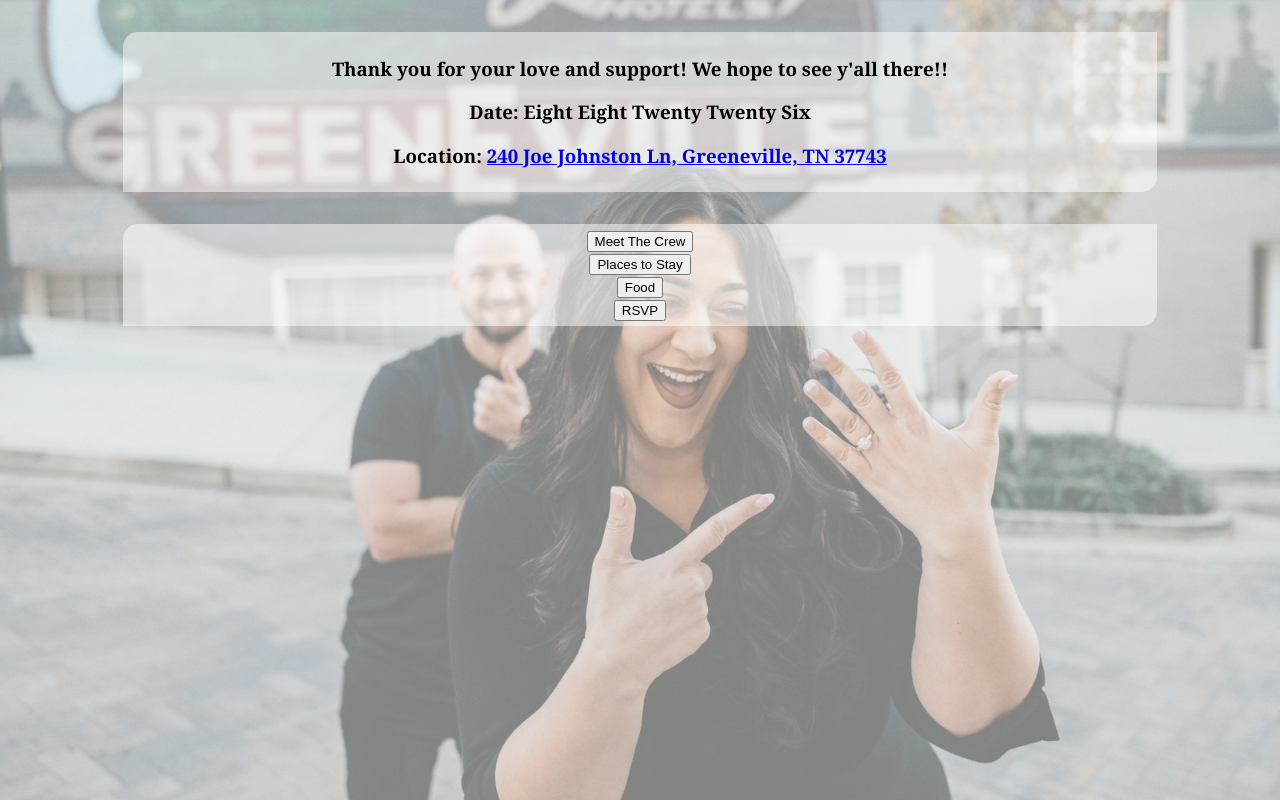
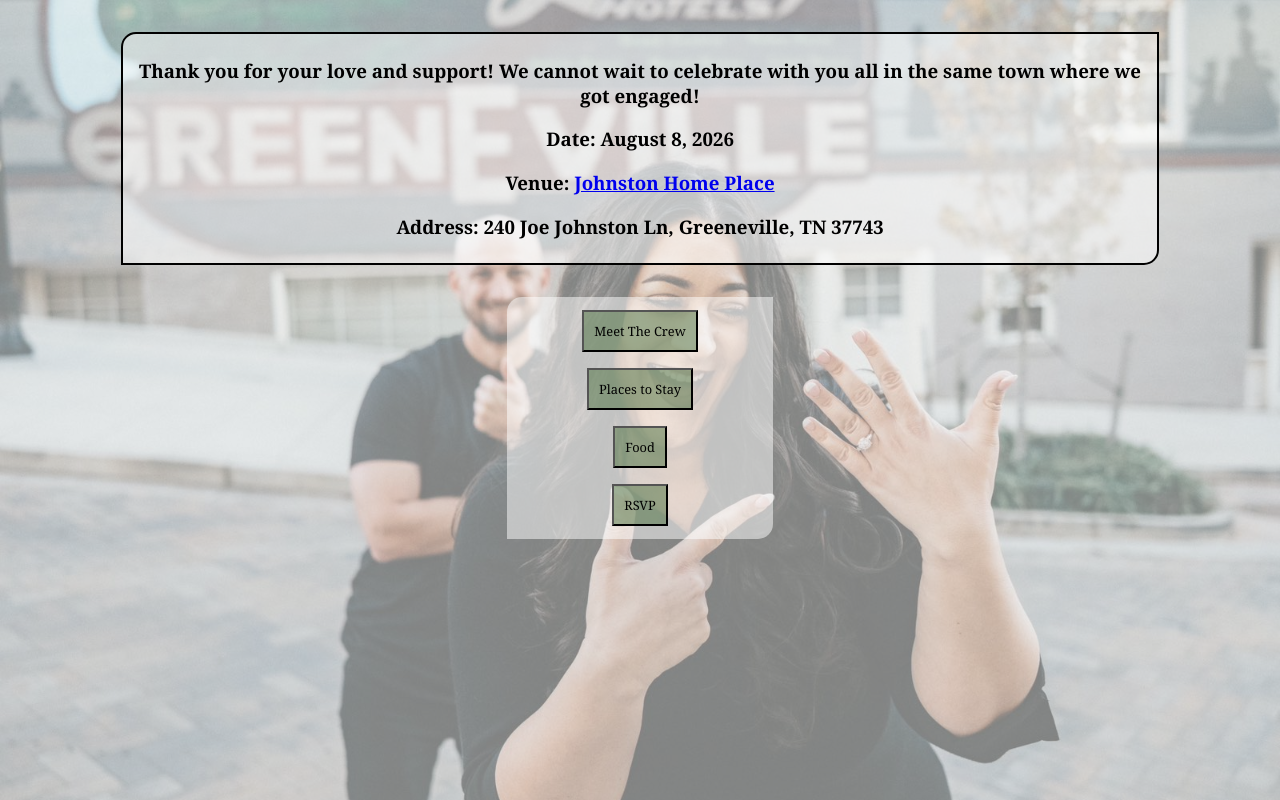
Before and after one commit to sarmenta3/weddingApp, a React (Create React App) app in the folder wedding-app/: page / in a window 1280 px wide. Built offline with nearby package versions, Linux system fonts and the light colour scheme.

Commit message:
Changes without css still need to style

```diff
--- a/wedding-app/src/homePage/homePage.css
+++ b/wedding-app/src/homePage/homePage.css
@@ -25,7 +25,7 @@
 }
 
 .intro {
-    background-color: white;
+
     margin-left: auto;
     margin-right: auto;
     text-align: center;
@@ -38,6 +38,7 @@
     font-family: 'Alegreya SC',Georgia,"Times New Roman",serif;
     padding: 5px;
     max-width: 1080px;
+    border: 2px solid black;
 
     /* font-family: 'Raleway',Helvetica,Arial,Lucida,sans-serif; */
         /* -webkit-box-orient: horizontal;
@@ -45,6 +46,37 @@
     /* flex-flow: row; */
     /* display: flex; */
         /* text-align: left; */
+}
 
+.ButtonInto {
+    background-color: white;
+    margin-left: auto;
+    margin-right: auto;
+    text-align: center;
+    color: black;
+    width: 20%;
+    margin-top: 4vh;
+    margin-bottom: 4vh;
+    background-color: rgba(255, 255, 255, .5);
+    border-radius: 15px 0px 15px 0px;
+    font-family: 'Alegreya SC',Georgia,"Times New Roman",serif;
+    padding: 5px;
+    max-width: 1080px;
+}
 
+.button {
+  width: auto; /* or a percentage like 50% for responsiveness */
+  height: auto;
+  font-size: 80%;
+  padding: 10px; /* Adjust padding as needed */
+  background-color: whitesmoke;
+  color: black;
+  margin-left: auto;
+  margin-right: auto;
+  margin-top: 1vh;
+  margin-bottom: 1vh;
+  text-align: center;
+  background-color: rgba(71, 107, 57, 0.493);
+  font-family: 'Alegreya SC',Georgia,"Times New Roman",serif;
+  max-width: 1080px;
 }
--- a/wedding-app/src/homePage/homePage.js
+++ b/wedding-app/src/homePage/homePage.js
@@ -31,20 +31,21 @@ function HomePage() {
         <div className="BackGround">
 
             <div className="intro">
-                <h3>Thank you for your love and support! We hope to see y'all there!!</h3>
-                <h3>Date: Eight Eight Twenty Twenty Six</h3>
-                <h3>Location: <a href="https://johnstonhomeplace.com/" target="_blank" rel="noreferrer">
-                    240 Joe Johnston Ln, Greeneville, TN 37743
+                <h3>Thank you for your love and support! We cannot wait to celebrate with you all in the same town where we got engaged!</h3>
+                <h3>Date: August 8, 2026</h3>
+                <h3>Venue: <a href="https://johnstonhomeplace.com/" target="_blank" rel="noreferrer">
+                    Johnston Home Place
                 </a></h3>
+                <h3>Address: <a>240 Joe Johnston Ln, Greeneville, TN 37743</a></h3>
             </div>
-            <div className="intro">
-                <button onClick={handleShowCrewPopUp}> Meet The Crew</button>
+            <div className="ButtonInto">
+                <button className="button" onClick={handleShowCrewPopUp}> Meet The Crew</button>
                 <br/>
-                <button onClick={handlePlacesToStay}> Places to Stay</button>
+                <button className="button" onClick={handlePlacesToStay}> Places to Stay</button>
                 <br/>
-                <button onClick={handleFood}> Food</button>
+                <button className="button" onClick={handleFood}> Food</button>
                 <br/>
-                <button onClick={handleshowRsvp}> RSVP</button>
+                <button className="button" onClick={handleshowRsvp}> RSVP</button>
 
             </div>
 
--- a/wedding-app/src/popUp/Popup.js
+++ b/wedding-app/src/popUp/Popup.js
@@ -6,7 +6,7 @@ const Popup = ({ children, onClose }) => {
     <div className="popup-overlay">
       <div className="popup-content">
         {children}
-        <button onClick={onClose}>Close</button>
+        <button className ='button' onClick={onClose}>Close</button>
       </div>
     </div>
   );
--- a/wedding-app/src/popUp/popup.css
+++ b/wedding-app/src/popUp/popup.css
@@ -2,6 +2,7 @@
 .popup-overlay {
   position: fixed;
   top: 0;
+  overflow: auto;
   left: 0;
   width: 100vw;
   height: 100vh;
@@ -21,3 +22,7 @@
   box-shadow: 0 2px 10px rgba(0, 0, 0, 0.2);
   position: relative;
 }
+
+.popup-overlay .button {
+  float: right;
+}
--- a/wedding-app/src/rsvpForm/rsvpForm.css
+++ b/wedding-app/src/rsvpForm/rsvpForm.css
@@ -1,8 +1,106 @@
 .Form {
-    position: static; /* Essential for positioning the pseudo-element */
-    width: 100vw;
-    height: 100vh; /* Or whatever dimensions you need */
+    position: static;
     overflow: auto; /* To prevent the pseudo-element from overflowing if it has a larger size */
     isolation: isolate; /* Creates a new stacking context for proper layering */
     scrollbar-color: black;
 }
+
+/* .Form:before {
+  content:'';
+  position: absolute;
+  background-image: url('../pictures/headTouch.jpg');
+  background-size: cover;
+  background-repeat: no-repeat;
+  background-position: center;
+  background-blend-mode:screen;
+  background-attachment: fixed;
+  opacity: .5;
+  height: 75%;
+  width: 100vw;
+  z-index: -1;
+  scrollbar-color: black;
+} */
+
+.welcomeMessage {
+    margin-left: auto;
+    margin-right: auto;
+    text-align: center;
+    color: black;
+    width: 80%;
+    margin-top: 4vh;
+    margin-bottom: 4vh;
+    background-color: rgba(235, 8, 8, 0.5);
+    border-radius: 15px 0px 15px 0px;
+    font-family: 'Alegreya SC',Georgia,"Times New Roman",serif;
+    padding: 5px;
+    max-width: 1080px;
+    border: 2px solid black;
+    text-align: center;
+}
+
+.TestInput {
+  padding: 10px; /* Adjust padding as needed */
+  background-color: whitesmoke;
+  color: black;
+  margin-top: 1vh;
+  margin-bottom: 1vh;
+  text-align: center;
+  background-color: rgba(71, 107, 57, 0.493);
+  font-family: 'Alegreya SC',Georgia,"Times New Roman",serif;
+}
+
+.deleteButton {
+    padding: 4px;
+}
+
+.fileInputFormat {
+    margin-left: auto;
+    margin-right: auto;
+    text-align: center;
+    color: black;
+    width: 80%;
+    margin-top: 4vh;
+    margin-bottom: 4vh;
+    background-color: rgba(235, 8, 8, 0.5);
+    border-radius: 15px 0px 15px 0px;
+    font-family: 'Alegreya SC',Georgia,"Times New Roman",serif;
+    padding: 5px;
+    max-width: 1080px;
+    border: 2px solid black;
+    text-align: center;
+}
+
+.name {
+    display: flex;
+    justify-content: left; /* Centers horizontally */
+    align-items: left;    /* Centers vertically */
+    padding: 10px;
+}
+
+.email {
+    display: flex;
+    justify-content: left; /* Centers horizontally */
+    align-items: left;    /* Centers vertically */
+    padding: 10px;
+}
+
+.PhoneNumber {
+    display: flex;
+    justify-content: left; /* Centers horizontally */
+    align-items: left;    /* Centers vertically */
+    padding: 10px;
+}
+
+.PlusOne{
+    display: flex;
+    justify-content: left; /* Centers horizontally */
+    align-items: left;    /* Centers vertically */
+    padding: 10px;
+}
+
+.PlusOneInfo{
+    display: flex;
+    justify-content: left; /* Centers horizontally */
+    align-items: left;    /* Centers vertically */
+    padding: 10px;
+}
--- a/wedding-app/src/rsvpForm/rsvpForm.js
+++ b/wedding-app/src/rsvpForm/rsvpForm.js
@@ -3,60 +3,95 @@ import './rsvpForm.css';
 
 function RSVPForm() {
 
-    const[isChecked, setIsChecked] = useState(false);
+    const [isChecked, setIsChecked] = useState(false);
+    const [guest, setGuest] = useState([{value: ''}]);
 
     const handleOnCheckbox = () => {
         setIsChecked(!isChecked)
     }
 
+    const setGuestName = (name) => {
+        console.log('Anything: ', name.target.value);
+        //     setGuest(name.targer.value);
+    }
+
+    const handleAddField = () => {
+      setGuest([...guest, { value: '' }]);
+    };
+
+    const handleRemoveField = (index) => {
+      const newFields = guest.filter((_, i) => i !== index);
+      setGuest(newFields);
+    };
+
+    const handleInputChange = (e, index) => {
+      const newFields = [...guest];
+      newFields[index].value = e.target.value;
+      setGuest(newFields);
+    };
+
 
     return (
-        <div className = 'Form'>
-            <p>Thank you for attending our wedding, you mean so much to the both of us.<br/>
-            Please feel out the infomation below! Kids are welcomed</p>
-            <div className = 'name'>
+        <div className='Form'>
+
+            <div className='welcomeMessage'>
+                <p>Thank you for attending our wedding, you mean so much to us!<br />
+                    Please fill out your infomation below. Children are welcome to celebrate with us!</p>
+            </div>
+
+            <div className='fileInputFormat'>
+                <div className='name'>
                     <label>
                         Name of guest:
-                    <input type="text"></input>
-                </label>
-
-            </div>
-
-            <div className = 'email'>
-                <label>
-                    email:
-                    <input type="text"></input>
                     </label>
                 </div>
 
-            <div className = 'PhoneNumber'>
+                <div >
+                    {guest.map((field, index) => (
+                        <div  key={index}>
+                            <input
+                                className='TestInput'
+                                type="text"
+                                value={field.value}
+                                onChange={(e) => handleInputChange(e, index)}
+                            />
+
+                            <button
+                            type="button"
+                            classN = 'deleteButton'
+                            onClick={() => handleRemoveField(index)}>
+                                Remove
+                            </button>
+                        </div>
+                    ))}
+                </div>
+
+                <div>
+                    <button onClick = {handleAddField}>Add</button>
+                </div>
+
+                <div className='PhoneNumber'>
                     <label>
                         Phone Number:
-                    <input type="text"></input>
+                        <input className='TestInput' type="text"></input>
                     </label>
                 </div>
 
-            <div className = 'PlusOne'>
+                <div className='PhoneNumber'>
                     <label>
-                    <input
-                        type="checkbox"
-                        checked={isChecked}
-                        onChange={handleOnCheckbox}
-                    />
-                    Plus one or Kids?
+                        Address:
+                        <input className='TestInput' type="text"></input>
                     </label>
                 </div>
 
-
-            {isChecked &&
-            <div className = 'PlusOneInfo'>
+                <div className='email'>
                     <label>
-                    Guest Name:
-                    <input type="text"></input>
+                        Email:
+                        <input className='TestInput' type="text"></input>
                     </label>
+                </div>
 
             </div>
-             }
 
         </div>
     )
```
Lines whose indentation alone changed are shown as unchanged.
